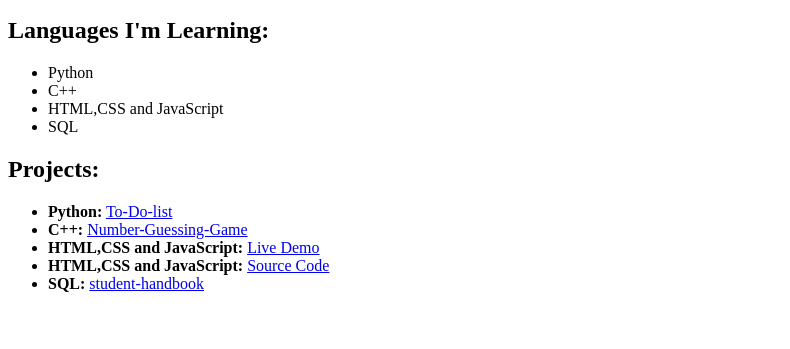
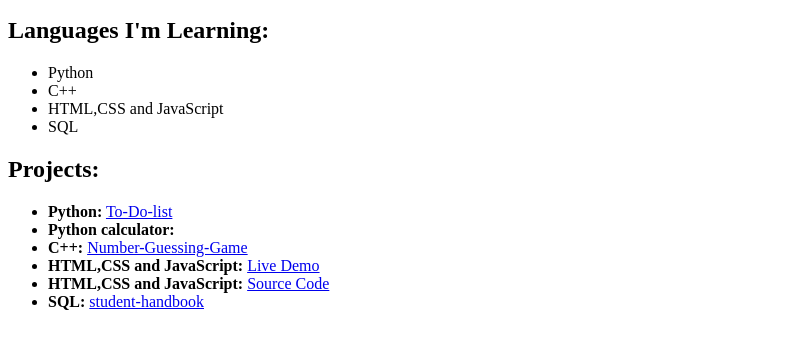
Before and after one commit to Swift5021/Swift5021.github.io, a plain HTML site: page index.html in a window 1280 px wide. Shown: the part 101-450 px from the top of the page, without its empty margins (0-790 px from the left). Drawn offline with Linux system fonts and the light colour scheme.

Commit message:
Add files via upload

```diff
--- a/index.html
+++ b/index.html
@@ -20,6 +20,7 @@
     <h2>Projects:</h2>
         <ul>
             <li><strong>Python:</strong> <a href="https://github.com/Swift5021/python-todo-list">To-Do-list</a></li>
+            <li><strong>Python calculator:<a href="https://github.com/Swift5021/calculator/tree/main"></a></strong></li>
             <li><strong>C++:</strong> <a href="https://github.com/Swift5021/number-guessing-game">Number-Guessing-Game</a></li>
             <li><strong>HTML,CSS and JavaScript:</strong> <a href="https://swift5021.github.io/countdown-timer.github.io/">Live Demo</a></li>
             <li><strong>HTML,CSS and JavaScript:</strong> <a href="https://github.com/Swift5021/countdown-timer.github.io">Source Code</a></li>
```
